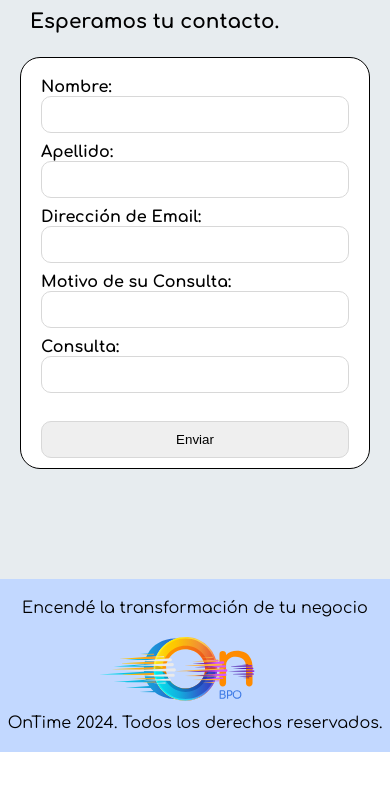
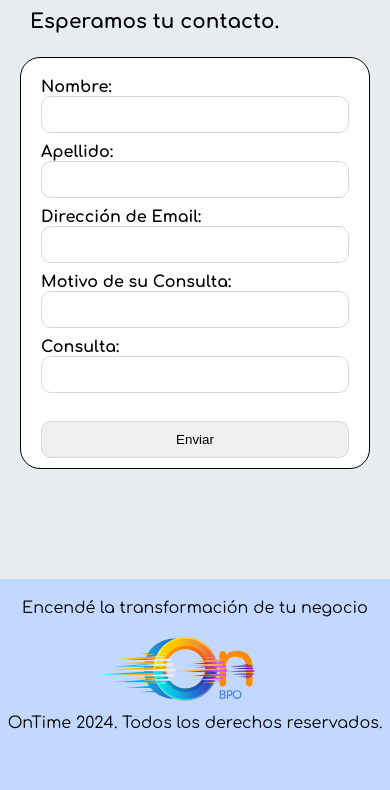
Before and after one commit to wiz-ar/ontime, a plain HTML site: page index.html in a window 390 px wide. Shown: the part 5236-6026 px from the top of the page. Before the commit the page ends 5988 px from the top, so only its background shows below. Drawn offline with Linux system fonts and the light colour scheme.

Commit message:
Add files via upload

```diff
--- a/styles.css
+++ b/styles.css
@@ -129,7 +129,7 @@ footer img { display: block; width: 250px; margin: 5px}
     .cajanosotros p { width: 100%; padding: 20px 10px; text-align: left;}
     .cajanosotros h3 {  width: 100%; margin: 0; text-align: left; padding: 0 10px;}
     .button { bottom: 0;}
-    footer { text-align:center; display:block;padding: 20px 0;}
+    footer { text-align:center; display:block;padding: 20px 0 100px;}
     footer img { display: block; width: 200px; margin: 5px auto}
 
 }
```
